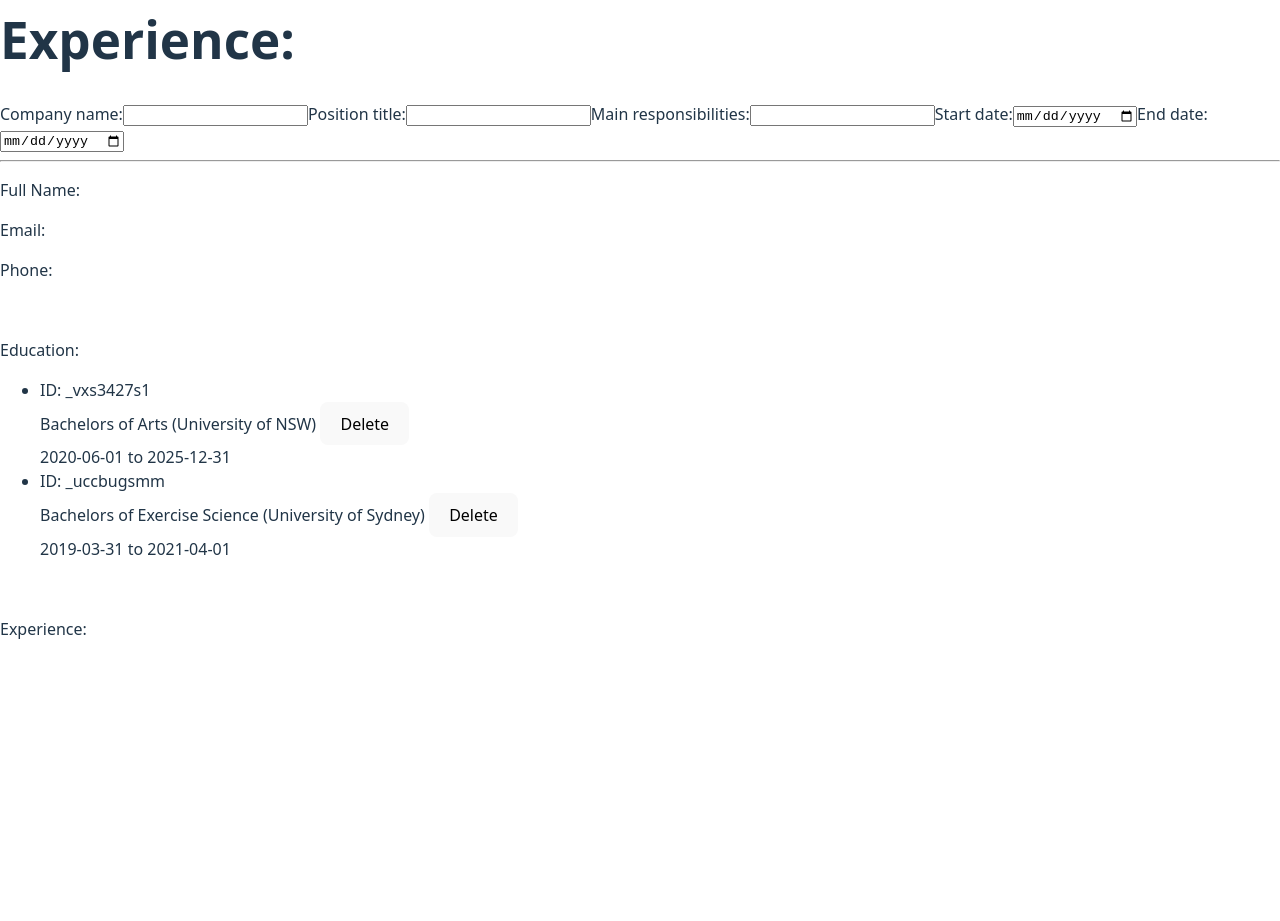
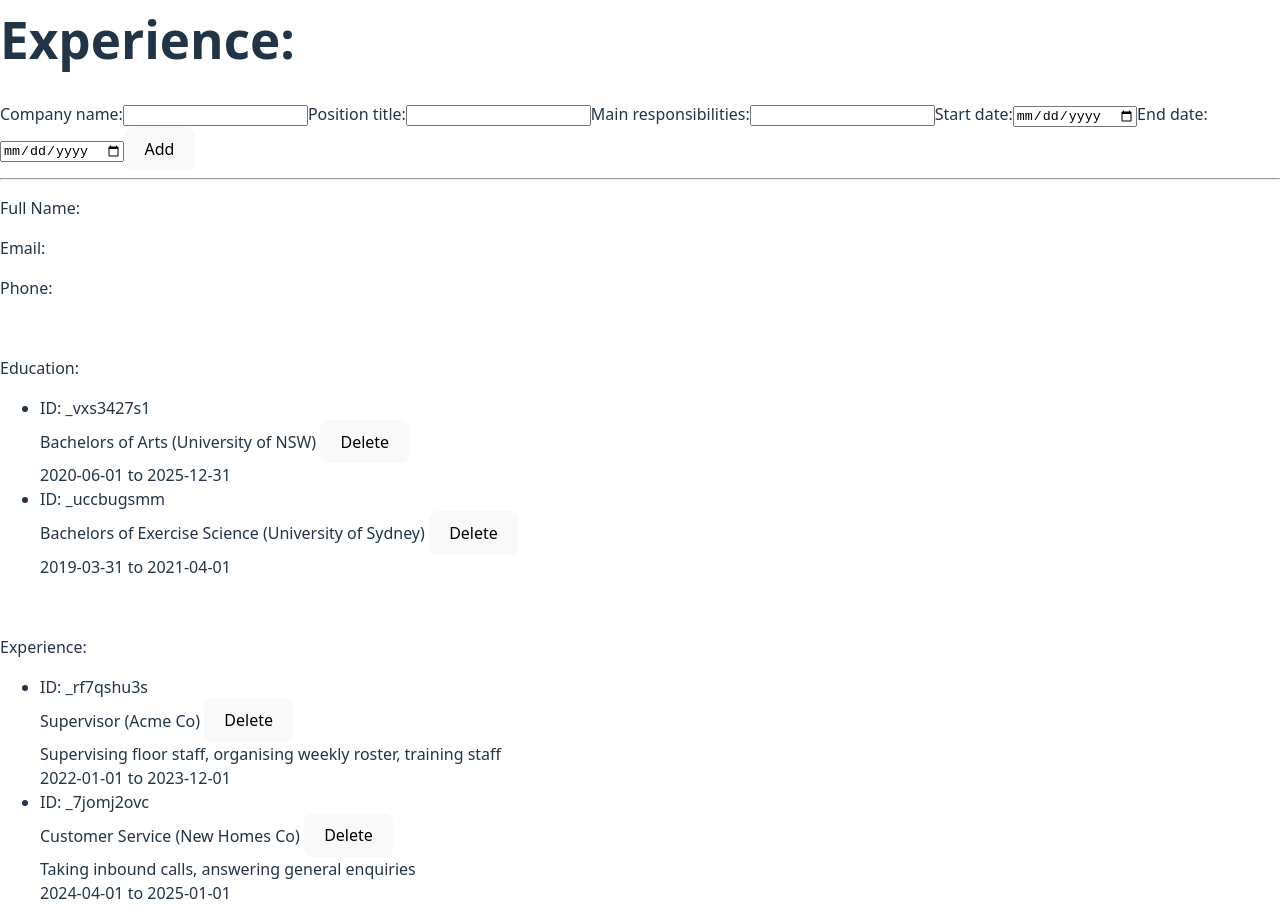
Before and after one commit to reneexie01/odin-cv-application, a React (Vite) app: page / in a window 1280 px wide. Shown: the part 340-1261 px from the top of the page. Before the commit the page ends 997 px from the top, so only its background shows below. Built offline with nearby package versions, Linux system fonts and the light colour scheme.

Commit message:
Added functions to include updates to experience/new jobs

```diff
--- a/src/components/input.jsx
+++ b/src/components/input.jsx
@@ -2,7 +2,8 @@ export { Inputs }
 
 function Inputs({
     onChangeFirst, onChangeLast, onChangeEmail, onChangePhone,
-    onClickEducation, onChangeSchool, onChangeQualification, onChangeEducationStart, onChangeEducationEnd
+    onClickEducation, onChangeSchool, onChangeQualification, onChangeEducationStart, onChangeEducationEnd,
+    onClickExperience, onChangeCompany, onChangePosition, onChangeResponsibility, onChangeExperienceStart, onChangeExperienceEnd
 }) {
     return (
         <>
@@ -13,13 +14,20 @@ function Inputs({
             onChangePhone={onChangePhone}
         />
         <EducationInputs
+            onClickEducation={onClickEducation}
             onChangeSchool={onChangeSchool}
-            onClickEducation={onClickEducation}
             onChangeQualification={onChangeQualification}
             onChangeEducationStart={onChangeEducationStart}
             onChangeEducationEnd={onChangeEducationEnd}
         />
-        <ExperienceInputs />
+        <ExperienceInputs
+            onClickExperience={onClickExperience}
+            onChangeCompany={onChangeCompany}
+            onChangePosition={onChangePosition}
+            onChangeResponsibility={onChangeResponsibility}
+            onChangeExperienceStart={onChangeExperienceStart}
+            onChangeExperienceEnd={onChangeExperienceEnd}
+        />
         </>
     )
 }
@@ -85,30 +93,41 @@ function EducationInputs({ onClickEducation, onChangeSchool, onChangeQualificati
     )
 }
 
-function ExperienceInputs() {
+function ExperienceInputs({ onClickExperience, onChangeCompany, onChangePosition, onChangeResponsibility, onChangeExperienceStart, onChangeExperienceEnd }) {
     return (
         <>
         <h1>Experience: </h1>
         <label>
             Company name:
-            <input/>
+            <input
+                onChange={onChangeCompany}
+            />
         </label>
         <label>
             Position title:
-            <input/>
+            <input
+                onChange={onChangePosition}
+            />
         </label>
         <label>
             Main responsibilities:
-            <input/>
+            <input
+                onChange={onChangeResponsibility}
+            />
         </label>
         <label>
             Start date:
-        <input type="date"/>
+            <input type="date"
+                onChange={onChangeExperienceStart}
+            />
         </label>
         <label>
             End date:
-            <input type="date"/>
+            <input type="date"
+                onChange={onChangeExperienceEnd}
+            />
         </label>
+        <button onClick={onClickExperience}>Add</button>
         </>
     )
 }
--- a/src/components/output.jsx
+++ b/src/components/output.jsx
@@ -1,13 +1,13 @@
 export { Outputs }
 
-function Outputs({ generalInformation, educationInformation, onClickEducation }) {
+function Outputs({ generalInformation, educationInformation, onClickEducation, experienceInformation, onClickExperience }) {
     return (
         <>
         <GeneralInformationOutputs firstName={generalInformation.firstName} lastName={generalInformation.lastName} email={generalInformation.email} phone={generalInformation.phone}/>
         <br></br>
         <EducationOutputs education={educationInformation} onClickEducation={onClickEducation}/>
         <br></br>
-        <ExperienceOutputs />
+        <ExperienceOutputs experience={experienceInformation} onClickExperience={onClickExperience}/>
         </>
     )
 }
@@ -43,10 +43,25 @@ function EducationOutputs({ education, onClickEducation }) {
   );
 } // TODO: Add delete function to remove item from array
 
-function ExperienceOutputs({experience}) {
+function ExperienceOutputs({ experience, onClickExperience }) {
     return (
         <>
-        <p>Experience: {experience}</p>
+        <p>Experience: </p>
+        <ul>
+            {
+            experience.map((entry) => (
+            <li key={entry.id}>
+                ID: {entry.id}
+                <br></br>
+                {entry.position} ({entry.company}) <button id={entry.id} onClick={onClickExperience}>Delete</button>
+                <br></br>
+                {entry.responsibilities}
+                <br></br>
+                {entry.startDate} to {entry.endDate}
+            </li>
+            ))
+            }
+        </ul>
         </>
     )
-}
+} // TODO: Consider putting responsibilities into a list
--- a/src/components/parent.jsx
+++ b/src/components/parent.jsx
@@ -102,13 +102,82 @@ function Parent() {
         }
     ])
 
-    const [experience, setExperience] = useState({
-            company: "",
-            position: "",
-            responsibilities: "",
-            startDate: "",
-            endDate: ""
+    const [newExperience, setNewExperience] = useState({
+        company: "",
+        position: "",
+        responsibilities: "",
+        startDate: "",
+        endDate: ""
     })
+
+    const handleCompanyChange = (e) => {
+        const updatedExperience = {...newExperience, company: e.target.value}
+        setNewExperience(updatedExperience)
+    }
+
+    const handlePositionChange = (e) => {
+        const updatedExperience = {...newExperience, position: e.target.value}
+        setNewExperience(updatedExperience)
+    }
+
+    const handleResponsibilityChange = (e) => {
+        const updatedExperience = {...newExperience, responsibilities: e.target.value}
+        setNewExperience(updatedExperience)
+    }
+
+    const handleExperienceStartDateChange = (e) => {
+        const updatedExperience = {...newExperience, startDate: e.target.value}
+        setNewExperience(updatedExperience)
+    }
+
+    const handleExperienceEndDateChange = (e) => {
+        const updatedExperience = {...newExperience, endDate: e.target.value}
+        setNewExperience(updatedExperience)
+    }
+
+    const addNewExperience = () => {
+        const newEntry = {
+                id: toolsManager(),
+                company: newExperience.company,
+                position: newExperience.position,
+                responsibilities: newExperience.responsibilities,
+                startDate: newExperience.startDate,
+                endDate: newExperience.endDate
+            }
+        const updatedExperience = [...experience, newEntry]
+        setExperience(updatedExperience)
+    } // TODO: Validate that everything has been filled in before accepting data
+
+    const removeExperience = (e) => {
+        const targetId = e.target.id;
+        console.log(targetId)
+        const experienceCopy = [...experience]
+        console.log(experienceCopy)
+        const newExperience = experienceCopy.filter((entry) => (
+            entry.id !== targetId
+        ))
+        setExperience(newExperience)
+    }
+
+    // Array of all the experience inputs so far
+    const [experience, setExperience] = useState([
+        {
+            id: toolsManager(),
+            company: 'Acme Co',
+            position: 'Supervisor',
+            responsibilities: 'Supervising floor staff, organising weekly roster, training staff',
+            startDate: '2022-01-01',
+            endDate: '2023-12-01'
+        },
+        {
+            id: toolsManager(),
+            company: 'New Homes Co',
+            position: 'Customer Service',
+            responsibilities: 'Taking inbound calls, answering general enquiries',
+            startDate: '2024-04-01',
+            endDate: '2025-01-01'
+        }
+    ])
 
     return (
         <>
@@ -117,17 +186,27 @@ function Parent() {
             onChangeLast={handleLastNameChange}
             onChangeEmail={handleEmailChange}
             onChangePhone={handlePhoneChange}
+
             onClickEducation={addNewEducation}
             onChangeSchool={handleSchoolChange}
             onChangeQualification={handleQualificationChange}
             onChangeEducationStart={handleEducationStartChange}
             onChangeEducationEnd={handleEducationEndChange}
+
+            onClickExperience={addNewExperience}
+            onChangeCompany={handleCompanyChange}
+            onChangePosition={handlePositionChange}
+            onChangeResponsibility={handleResponsibilityChange}
+            onChangeExperienceStart={handleExperienceStartDateChange}
+            onChangeExperienceEnd={handleExperienceEndDateChange}
         />
         <hr></hr>
         <Outputs
             generalInformation={person}
             educationInformation={education}
             onClickEducation={removeEducation}
+            experienceInformation={experience}
+            onClickExperience={removeExperience}
         />
         </>
     )
```
